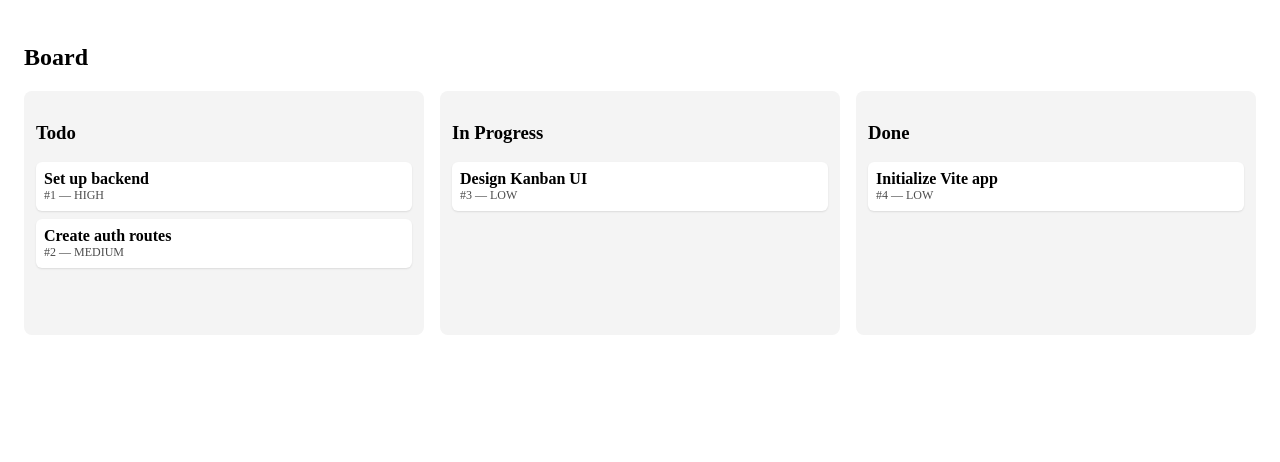
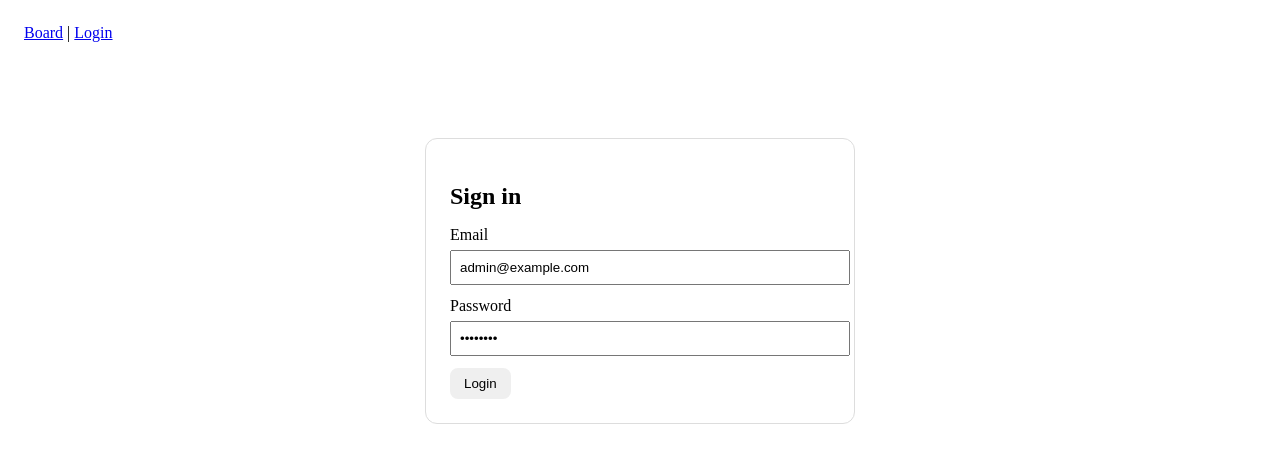
Before and after one commit to Sherwin333/smart-task-manager, a React (Vite) app in the folder frontend/: page /login in a window 1280 px wide. Shown: the top 462 px of the page. Built offline with nearby package versions, Linux system fonts and the light colour scheme.

Commit message:
Adding Existing Changes

```diff
--- a/frontend/src/App.tsx
+++ b/frontend/src/App.tsx
@@ -1,5 +1,17 @@
-import BoardPage from './pages/BoardPage';
+import { Routes, Route, Link } from "react-router-dom";
+import Login from "./pages/Login";
+import Board from "./pages/BoardPage";
 
 export default function App() {
-  return <BoardPage />;
+  return (
+    <div style={{ padding: 16 }}>
+      <nav style={{ marginBottom: 12 }}>
+        <Link to="/">Board</Link> | <Link to="/login">Login</Link>
+      </nav>
+      <Routes>
+        <Route path="/login" element={<Login />} />
+        <Route path="/" element={<Board />} />
+      </Routes>
+    </div>
+  );
 }
--- /dev/null
+++ b/frontend/src/ProtectedRoute.tsx
@@ -0,0 +1,5 @@
+// src/ProtectedRoute.tsx
+import { Navigate, Outlet } from "react-router-dom";
+export default function ProtectedRoute() {
+  return localStorage.getItem("token") ? <Outlet /> : <Navigate to="/login" replace />;
+}
--- a/frontend/src/api/client.ts
+++ b/frontend/src/api/client.ts
@@ -1,28 +1,25 @@
-import axios from 'axios';
+import axios from "axios";
 
-const api = axios.create({ baseURL: '/api' });
+const api = axios.create({ baseURL: "http://localhost:8081" });
 
-api.interceptors.request.use((cfg) => {
-  const t = localStorage.getItem('accessToken');
-  if (t) cfg.headers.Authorization = `Bearer ${t}`;
-  return cfg;
+api.interceptors.request.use((config) => {
+  const t = localStorage.getItem("token");
+  if (t) config.headers.Authorization = `Bearer ${t}`;
+  return config;
 });
 
+// Important: don't redirect on /api/auth/login failures
 api.interceptors.response.use(
   (r) => r,
-  async (err) => {
-    const original = err.config;
-    if (err.response?.status === 401 && !original._retry) {
-      original._retry = true;
-      const rt = localStorage.getItem('refreshToken');
-      if (rt) {
-        const { data } = await axios.post('/api/auth/refresh', { refreshToken: rt }); // separate instance on purpose
-        localStorage.setItem('accessToken', data.accessToken);
-        original.headers.Authorization = `Bearer ${data.accessToken}`;
-        return api.request(original);
-      }
+  (e) => {
+    const status = e?.response?.status;
+    const url = e?.config?.url || "";
+    if (status === 401 && !url.includes("/api/auth/login")) {
+      localStorage.removeItem("token");
+      // use assign to avoid history pileup
+      window.location.assign("/login");
     }
-    return Promise.reject(err);
+    return Promise.reject(e);
   }
 );
 
--- a/frontend/src/components/Board.tsx
+++ b/frontend/src/components/Board.tsx
@@ -1,176 +1,30 @@
-import {
-  DndContext,
-  MouseSensor,
-  TouchSensor,
-  useSensor,
-  useSensors,
-} from '@dnd-kit/core';
-import type { DragStartEvent, DragEndEvent, Over } from '@dnd-kit/core';
+import { useEffect, useState } from "react";
+import api from "../api/client";
 
-import {
-  SortableContext,
-  verticalListSortingStrategy,
-  useSortable,
-} from '@dnd-kit/sortable';
+type Task = { id: number; title: string; status: string };
 
-import { CSS } from '@dnd-kit/utilities';
-import { useMemo, useState } from 'react';
+export default function Board() {
+  const [tasks, setTasks] = useState<Task[]>([]);
+  const [error, setError] = useState("");
 
+  useEffect(() => {
+    api.get<Task[]>("/api/tasks")
+      .then(res => setTasks(res.data))
+      .catch(e => setError(e?.response?.data?.message || "Failed to load"));
+  }, []);
 
-type Task = { id: number; title: string; position: number; priority: 'LOW'|'MEDIUM'|'HIGH' };
-type Column = { id: number; name: string; tasks: Task[] };
-
-export default function Board({
-  columns,
-  onMove,
-}: {
-  columns: Column[];
-  onMove: (taskId: number, toColumnId: number, newPosition: number) => Promise<void>;
-}) {
-  // Keep currently dragging task id just for styling
-  const [activeId, setActiveId] = useState<number | null>(null);
-
-  const sensors = useSensors(
-    useSensor(MouseSensor, { activationConstraint: { distance: 6 } }),
-    useSensor(TouchSensor, { activationConstraint: { delay: 120, tolerance: 5 } }),
-  );
-
-  // Convenience lookups
-  const taskById = useMemo(() => {
-    const map = new Map<number, { task: Task; columnId: number }>();
-    columns.forEach(c => c.tasks.forEach(t => map.set(t.id, { task: t, columnId: c.id })));
-    return map;
-  }, [columns]);
-
-  function getNewPositionForIndex(list: Task[], insertIndex: number): number {
-    // fractional “position” calculation to avoid reindexing whole list
-    if (list.length === 0) return 1000;
-    if (insertIndex <= 0) return list[0].position - 1000;
-    if (insertIndex >= list.length) return list[list.length - 1].position + 1000;
-
-    const before = list[insertIndex - 1].position;
-    const after = list[insertIndex].position;
-    return (before + after) / 2;
-  }
-
-  function findTargetColumnId(over: Over | null): number | null {
-    if (!over) return null;
-    const id = String(over.id);
-    // We’ll give each column a droppable id like "col-<id>" and each task "<id>"
-    if (id.startsWith('col-')) return Number(id.slice(4));
-    // If hovering a task, put into its column
-    const info = taskById.get(Number(id));
-    return info ? info.columnId : null;
-  }
-
-  function indexInColumn(columnId: number, taskId: number | null, overId: string): number {
-    const col = columns.find(c => c.id === columnId)!;
-    const ordered = [...col.tasks].sort((a, b) => a.position - b.position);
-
-    // if over a column (empty space), drop at end
-    if (overId.startsWith('col-')) return ordered.length;
-
-    const overIdx = ordered.findIndex(t => String(t.id) === overId);
-    if (overIdx === -1) return ordered.length;
-
-    // If dragging from above vs below, choose the insert location
-    if (taskId == null) return overIdx;
-    const currentIdx = ordered.findIndex(t => t.id === taskId);
-    return currentIdx < overIdx ? overIdx : overIdx; // simple: insert at overIdx
-  }
-
-  function handleDragStart(e: DragStartEvent) {
-    const id = Number(e.active.id);
-    setActiveId(id);
-  }
-
-  async function handleDragEnd(e: DragEndEvent) {
-    const activeIdNum = Number(e.active.id);
-    const over = e.over;
-
-    setActiveId(null);
-    if (!over) return;
-
-    const from = taskById.get(activeIdNum);
-    if (!from) return;
-
-    const toColumnId = findTargetColumnId(over);
-    if (toColumnId == null) return;
-
-    const insertIdx = indexInColumn(toColumnId, activeIdNum, String(over.id));
-    const targetTasksSorted = [...(columns.find(c => c.id === toColumnId)?.tasks ?? [])]
-      .sort((a, b) => a.position - b.position);
-
-    const newPos = getNewPositionForIndex(targetTasksSorted.filter(t => t.id !== activeIdNum), insertIdx);
-    await onMove(activeIdNum, toColumnId, newPos);
-  }
+  if (error) return <div style={{ color: "crimson" }}>{error}</div>;
 
   return (
-    <DndContext
-      sensors={sensors}
-      onDragStart={handleDragStart}
-      onDragEnd={handleDragEnd}
-    >
-      <div style={{ display: 'grid', gridTemplateColumns: '1fr 1fr 1fr', gap: 16 }}>
-        {columns.map(col => (
-          <ColumnDroppable key={col.id} column={col}>
-            <SortableContext
-              // each column manages sorting of its children (tasks)
-              items={[...col.tasks].sort((a, b) => a.position - b.position).map(t => String(t.id))}
-              strategy={verticalListSortingStrategy}
-            >
-              <h3>{col.name}</h3>
-              {[...col.tasks]
-                .sort((a, b) => a.position - b.position)
-                .map(t => (
-                  <TaskCard key={t.id} task={t} active={activeId === t.id} />
-                ))}
-            </SortableContext>
-          </ColumnDroppable>
+    <div>
+      <h2>My Tasks</h2>
+      <ul>
+        {tasks.map(t => (
+          <li key={t.id}>
+            {t.title} — <b>{t.status}</b>
+          </li>
         ))}
-      </div>
-    </DndContext>
-  );
-}
-
-/** Column drop target */
-function ColumnDroppable({ column, children }: { column: Column; children: React.ReactNode }) {
-  // Just render a container; DndContext lets us use the column’s id as another "over" target
-  return (
-    <div
-      id={`col-${column.id}`}
-      style={{ background: '#f4f4f4', padding: 12, borderRadius: 8, minHeight: 220 }}
-    >
-      {children}
+      </ul>
     </div>
   );
 }
-
-/** Sortable task card */
-function TaskCard({ task, active }: { task: Task; active: boolean }) {
-  const { attributes, listeners, setNodeRef, transform, transition, isDragging } = useSortable({
-    id: String(task.id),
-  });
-
-  const style: React.CSSProperties = {
-    transform: CSS.Translate.toString(transform),
-    transition,
-    background: '#fff',
-    padding: 8,
-    margin: '8px 0',
-    borderRadius: 6,
-    boxShadow: isDragging ? '0 6px 16px rgba(0,0,0,.20)' : '0 1px 2px rgba(0,0,0,.1)',
-    opacity: isDragging ? 0.9 : 1,
-    outline: active ? '2px solid #6aa9ff' : 'none',
-    cursor: 'grab',
-  };
-
-  return (
-    <div ref={setNodeRef} style={style} {...attributes} {...listeners}>
-      <div style={{ fontWeight: 600 }}>{task.title}</div>
-      <div style={{ fontSize: 12, opacity: 0.7 }}>
-        #{task.id} — {task.priority}
-      </div>
-    </div>
-  );
-}
--- a/frontend/src/main.tsx
+++ b/frontend/src/main.tsx
@@ -1,10 +1,12 @@
-import React from 'react';
-import { createRoot } from 'react-dom/client';
-import App from './App';
+import React from "react";
+import ReactDOM from "react-dom/client";
+import { BrowserRouter } from "react-router-dom";
+import App from "./App";
 
-const rootEl = document.getElementById('root')!;
-createRoot(rootEl).render(
+ReactDOM.createRoot(document.getElementById("root")!).render(
   <React.StrictMode>
-    <App />
+    <BrowserRouter>
+      <App />
+    </BrowserRouter>
   </React.StrictMode>
 );
--- a/frontend/src/pages/Login.tsx
+++ b/frontend/src/pages/Login.tsx
@@ -1,22 +1,38 @@
-import { useState } from 'react';
-import axios from 'axios';
+import { useState } from "react";
+import api from "../api/client";
 
 export default function Login() {
-  const [email, setEmail] = useState('');
-  const [password, setPassword] = useState('');
-  const submit = async (e:any) => {
+  const [email, setEmail] = useState("admin@example.com");
+  const [password, setPassword] = useState("admin123");
+  const [error, setError] = useState("");
+
+  const onSubmit = async (e: React.FormEvent) => {
     e.preventDefault();
-    const { data } = await axios.post('/api/auth/login', { email, password });
-    localStorage.setItem('accessToken', data.accessToken);
-    localStorage.setItem('refreshToken', data.refreshToken);
-    location.href='/';
+    setError("");
+    try {
+      const res = await api.post<{ token: string }>("/api/auth/login", { email, password });
+      localStorage.setItem("token", res.data.token);
+      window.location.assign("/"); // go to Home
+    } catch (err: any) {
+      setError(err?.response?.data?.message || "Login failed");
+    }
   };
+
   return (
-    <form onSubmit={submit} style={{maxWidth:360,margin:'64px auto',display:'grid',gap:8}}>
-      <h2>Login</h2>
-      <input placeholder="Email" value={email} onChange={e=>setEmail(e.target.value)} />
-      <input placeholder="Password" type="password" value={password} onChange={e=>setPassword(e.target.value)} />
-      <button type="submit">Sign in</button>
-    </form>
+    <div style={{ maxWidth: 380, margin: "6rem auto", padding: 24, border: "1px solid #ddd", borderRadius: 12 }}>
+      <h2 style={{ marginBottom: 16 }}>Sign in</h2>
+      <form onSubmit={onSubmit}>
+        <label>Email</label>
+        <input value={email} onChange={e => setEmail(e.target.value)} type="email" required
+               style={{ width: "100%", padding: 8, margin: "6px 0 12px" }} />
+        <label>Password</label>
+        <input value={password} onChange={e => setPassword(e.target.value)} type="password" required
+               style={{ width: "100%", padding: 8, margin: "6px 0 12px" }} />
+        {error && <div style={{ color: "crimson", marginBottom: 12 }}>{error}</div>}
+        <button type="submit" style={{ padding: "8px 14px", border: "none", borderRadius: 8, cursor: "pointer" }}>
+          Login
+        </button>
+      </form>
+    </div>
   );
 }
```
